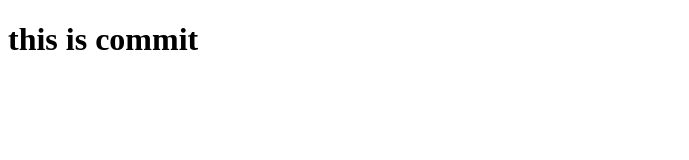
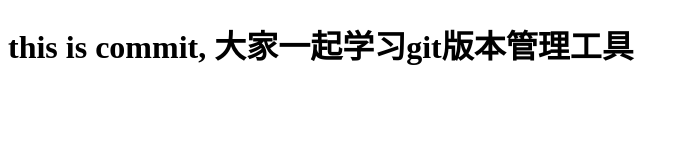
Before and after one commit to yangv97/yangv97.github.io, a plain HTML site: page index.html in a window 1280 px wide. Shown: the whole page, without its empty margins (0-689 px from the left). Drawn offline with Linux system fonts and the light colour scheme.

Commit message:
learning together

```diff
--- a/index.html
+++ b/index.html
@@ -7,6 +7,6 @@
     <title>Document</title>
 </head>
 <body>
-    <h1>this is commit</h1>
+    <h1>this is commit, 大家一起学习git版本管理工具</h1>
 </body>
 </html>
```
